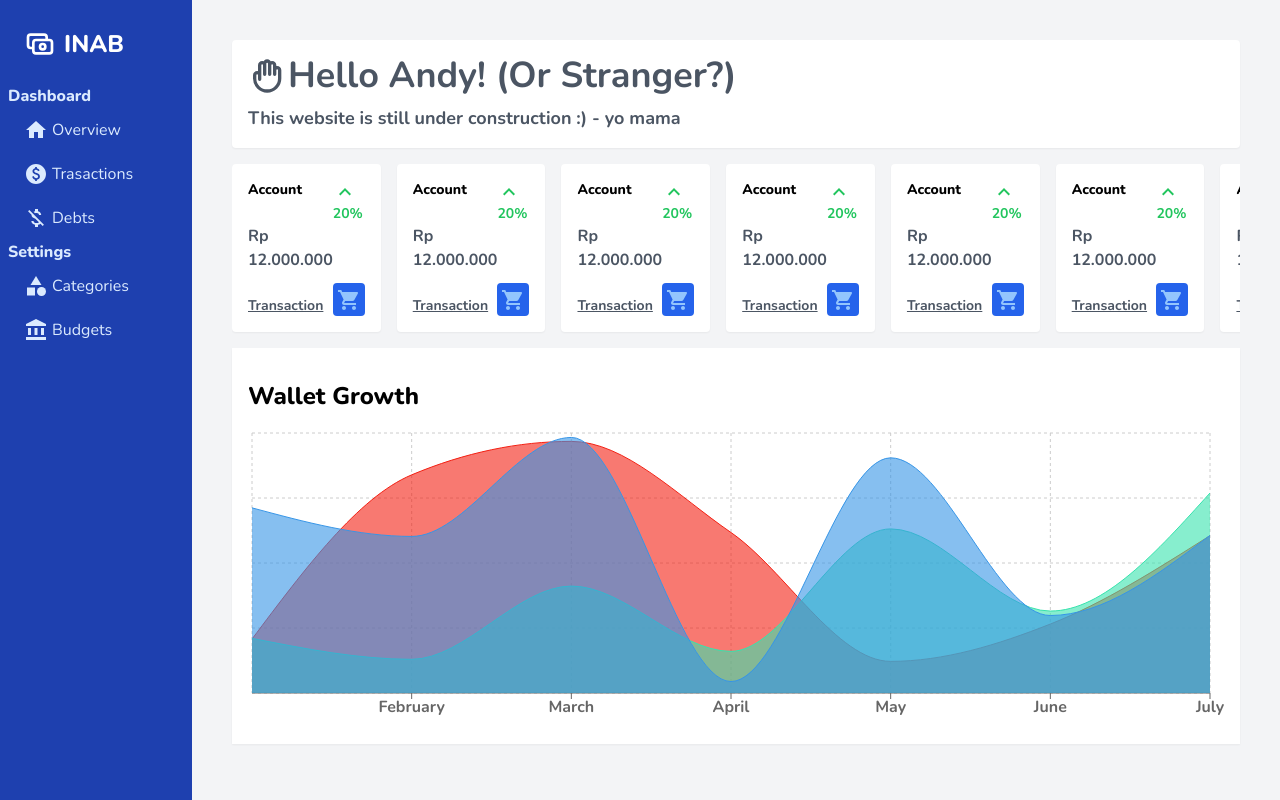
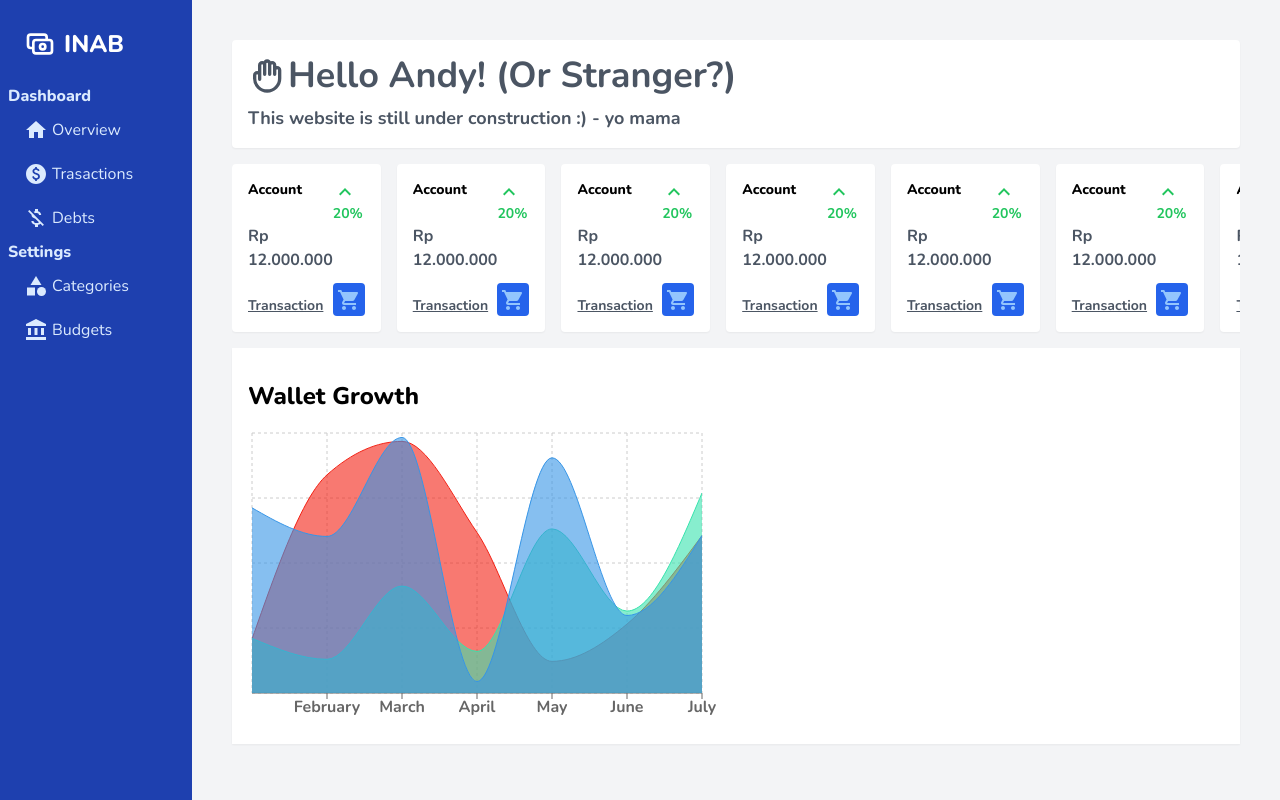
Before and after one commit to andiliewantorosusanto/INeedABudget, a React (Create React App) app: page / in a window 1280 px wide. Built offline with nearby package versions, Linux system fonts and the light colour scheme.

Commit message:
Fix Anti Pattern

```diff
--- a/src/components/growthchart/GrowthChart.jsx
+++ b/src/components/growthchart/GrowthChart.jsx
@@ -1,4 +1,4 @@
-import Chart from './chart/Chart'
+import ChartContainer from './chartcontainer/ChartContainer'
 import Header from './header/Header'
 import React from 'react'
 
@@ -6,6 +6,6 @@ export default function GrowthChart() {
 return (
     <div className='py-4 flex-1 shadow-sm bg-white'>
         <Header />
-        <Chart />
+        <ChartContainer />
     </div>
 )}
--- /dev/null
+++ b/src/components/growthchart/chartcontainer/ChartContainer.jsx
@@ -0,0 +1,11 @@
+import Chart from './chart/Chart'
+import React from 'react'
+import { ResponsiveContainer } from 'recharts'
+
+export default function ChartContainer() {
+  return (
+    <ResponsiveContainer width="100%" height={300}>
+        <Chart />
+    </ResponsiveContainer>
+  )
+}
--- a/src/components/growthchart/chart/Chart.jsx
+++ b/src/components/growthchart/chartcontainer/chart/Chart.jsx
@@ -1,4 +1,4 @@
-import { Area, AreaChart, CartesianGrid, ResponsiveContainer, Tooltip, XAxis } from 'recharts'
+import { Area, AreaChart, CartesianGrid, Tooltip, XAxis } from 'recharts'
 
 import React from 'react'
 
@@ -49,7 +49,6 @@ export default function Chart() {
   ];
 
   return (
-    <ResponsiveContainer width="100%" height={300}>
       <AreaChart
         width={500}
         height={300}
@@ -68,6 +67,5 @@ export default function Chart() {
         <Area type="monotone" dataKey="earning" stroke="#37E3AD" fill="#37E3AD"  />
         <Area type="monotone" dataKey="accountTotal" stroke="#3695E7" fill="#3695E7" />
       </AreaChart>
-    </ResponsiveContainer>
   )
 }
```
